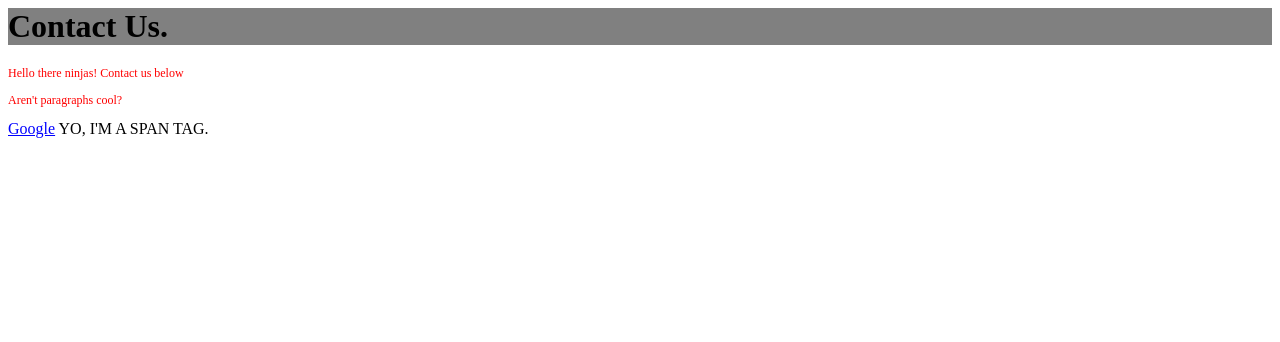
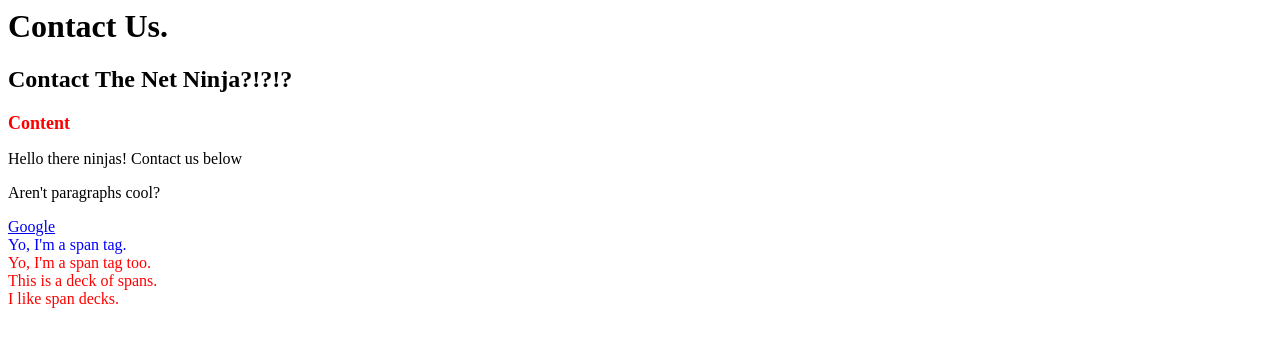
Before and after one commit to mik5owski/The-Net-Ninja-CSS-Tutorial, a plain HTML site: page index.html in a window 1280 px wide. Drawn offline with Linux system fonts and the light colour scheme.

Commit message:
video 09 done

```diff
--- a/css/syntax.css
+++ b/css/syntax.css
@@ -1,24 +1,19 @@
 /* targeting elements / tags  */
 
-p {
-    font-size: 12px;
-    color: red
+h2 {
+    font-size: 24px;
 }
 
-a {
-    text-decoration: underline;
+#content-header {
+    font-size: 18px;
+    color: red;
+}
+
+span {
+    display: block;
     color: blue;
 }
 
-span {
-    text-transform: uppercase;
+.deck {
+    color: red;
 }
-
-h1 {
-    font-size: 32px;
-}
-
-div {
-    width: 100%;
-    background-color: grey;
-}
--- a/index.html
+++ b/index.html
@@ -10,7 +10,10 @@
 
         <div id="header">
             <h1>Contact Us.</h1>
+            <h2>Contact The Net Ninja?!?!?</h2>
         </div>
+
+        <h2 id="content-header">Content</h2>
 
         <p>Hello there ninjas! Contact us below</p>
         <p>Aren't paragraphs cool?</p>
@@ -19,5 +22,9 @@
 
         <span>Yo, I'm a span tag.</span>
 
+        <span class="deck">Yo, I'm a span tag too.</span>
+        <span class="deck">This is a deck of spans.</span>
+        <span class="deck">I like span decks.</span>
+
     </body>
 </html>
```
